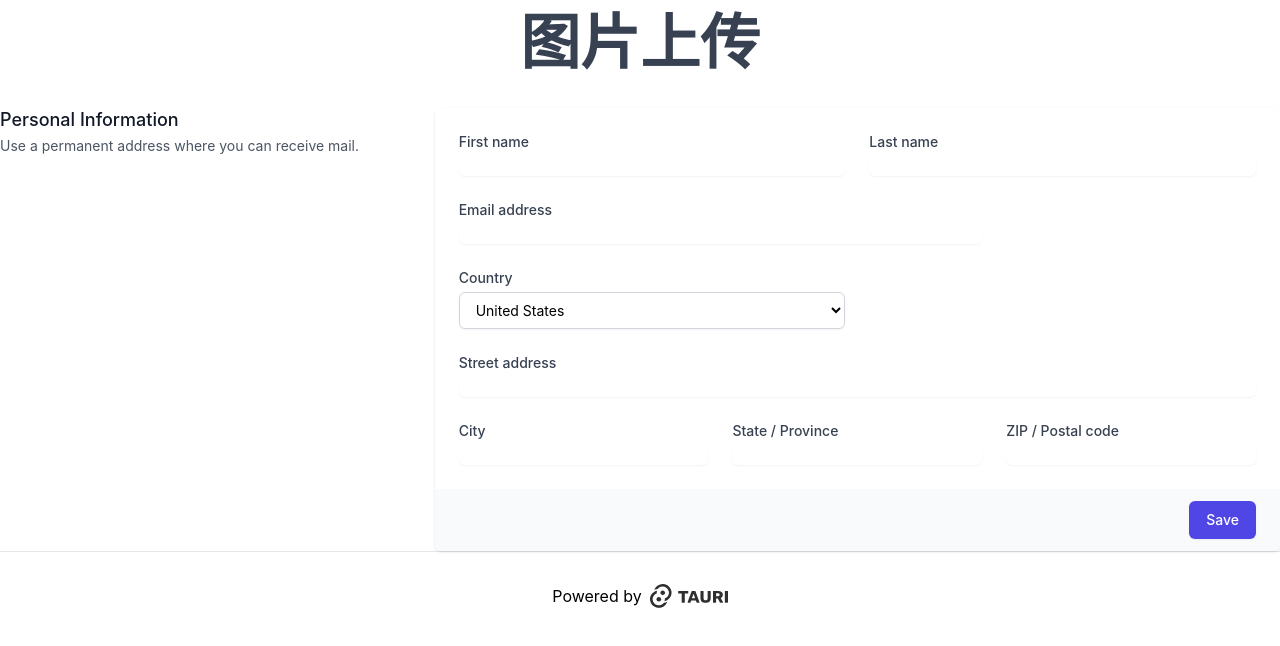
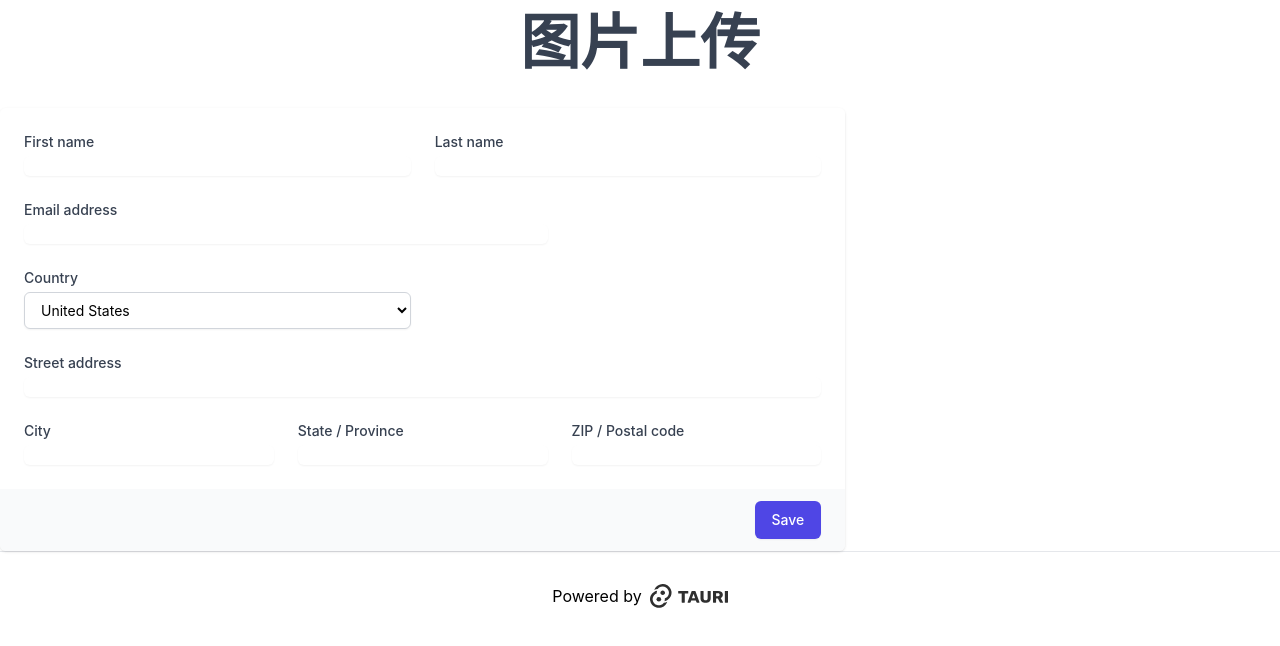
Before and after one commit to SunsJay/pics-rnw, a Next.js app: page / in a window 1280 px wide. Shown: the top 646 px of the page. Built offline with nearby package versions, Linux system fonts and the light colour scheme.

Commit message:
refactor: template

```diff
--- a/src/pages/cos.tsx
+++ b/src/pages/cos.tsx
@@ -3,16 +3,6 @@ export const CardConfigCos = () => {
     <div>
       <div className="mt-10 sm:mt-0">
         <div className="md:grid md:grid-cols-3 md:gap-6">
-          <div className="md:col-span-1">
-            <div className="px-4 sm:px-0">
-              <h3 className="text-lg font-medium leading-6 text-gray-900">
-                Personal Information
-              </h3>
-              <p className="mt-1 text-sm text-gray-600">
-                Use a permanent address where you can receive mail.
-              </p>
-            </div>
-          </div>
           <div className="mt-5 md:col-span-2 md:mt-0">
             <form action="#" method="POST">
               <div className="overflow-hidden shadow sm:rounded-md">
```
